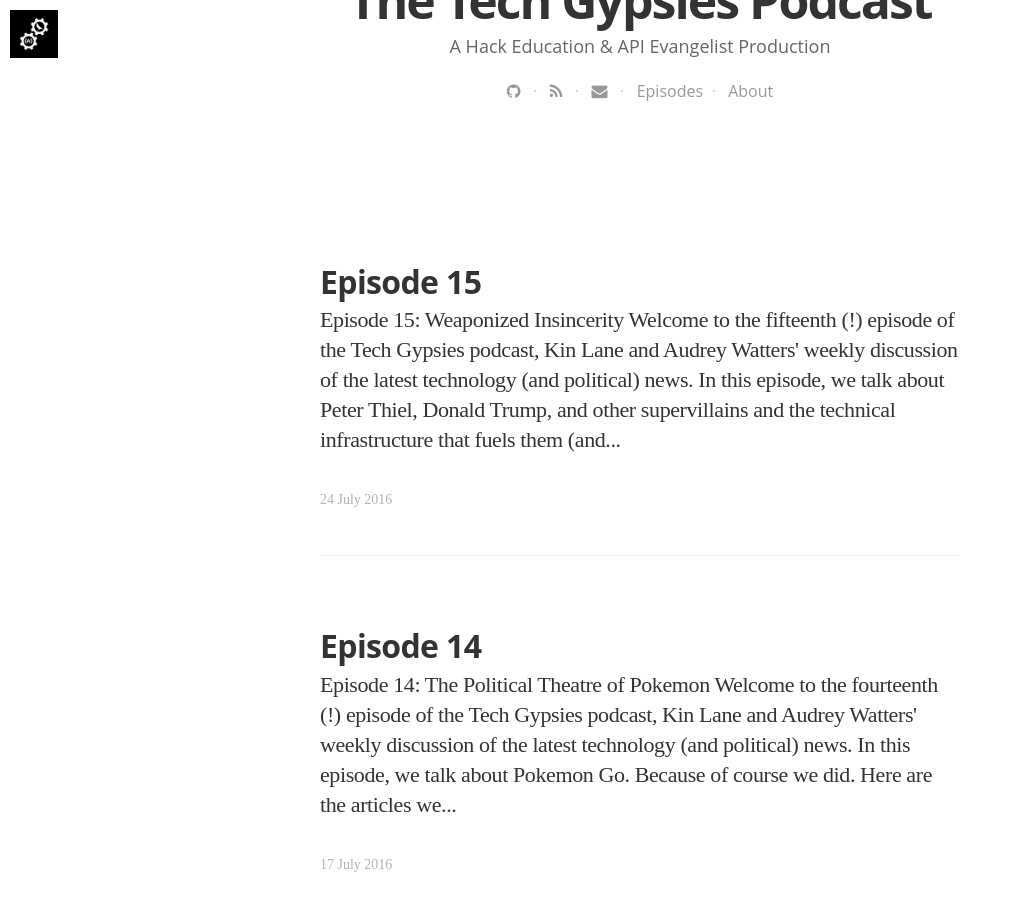
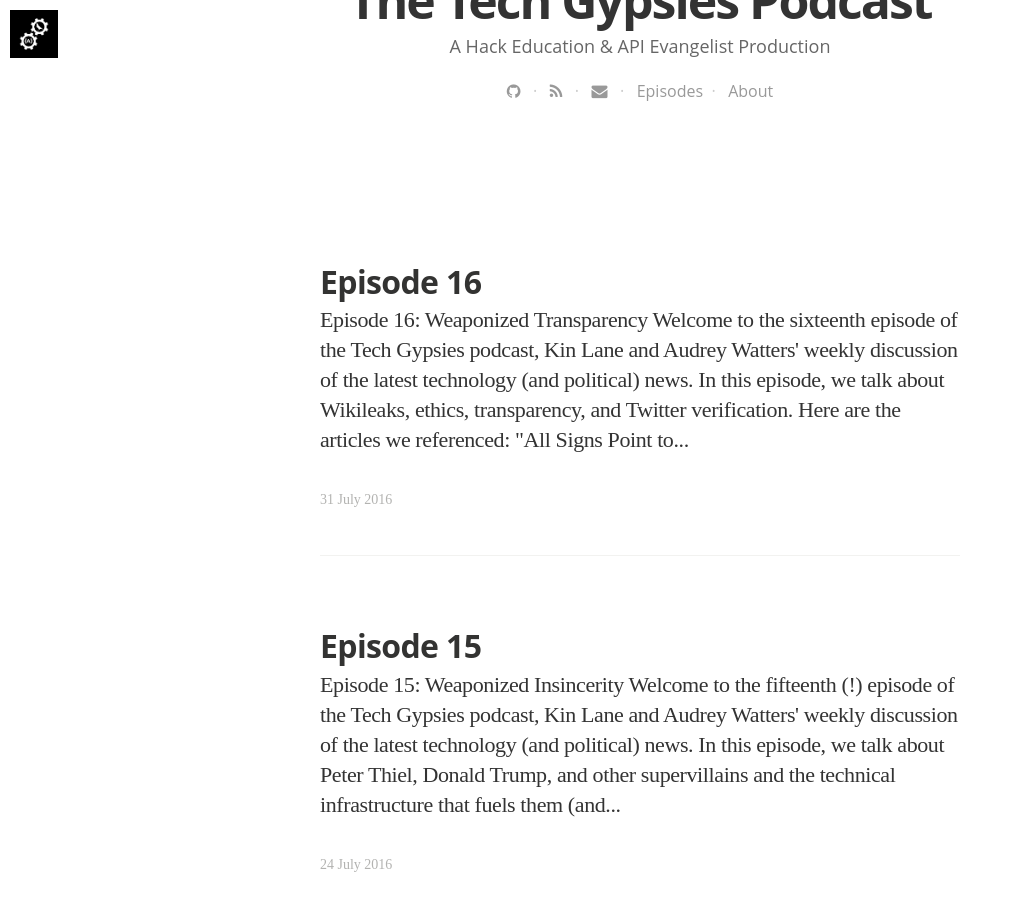
Before and after one commit to Techgypsies/podcast, a Jekyll site: the page built from blog/index.html, in a window 1280 px wide and 900 px high, scrolled down 559 px. Shown: the whole window, without its empty margins (0-1013 px from the left). Built offline with Jekyll 4.4.1, drawn with Linux system fonts in a browser that asks for light colours; nearby versions of some CDN libraries; some web fonts are replaced; the list of posts is cut into pages by our own code; some of the changed text lies outside the part shown.

Commit message:
new episode

```diff
--- a/_data/podcasts.yaml
+++ b/_data/podcasts.yaml
@@ -208,3 +208,17 @@
   tags:
   - Technology
   - Politics
+- title: "Tech Gypsies Episode 16"
+  summary: "In this episode, we talk about Wikileaks, ethics, transparency, and Twitter verification."
+  description: "In this episode, we talk about Wikileaks, ethics, transparency, and Twitter verification."
+  subtitle: "Tech, Scrutinized"
+  image: /assets/images/tech-gypsies-podcast-1500.png
+  audio_file: http://s3.amazonaws.com/techgypsies/techgypsies-2016-07-31.mp3
+  audio_length: 49830683
+  sound_cloud: https://soundcloud.com/kinlane/techgypsies-2016-07-31
+  duration: '0:34:36'
+  publish_date: "2016-07-31 09:00:00"
+  url: 2016/07/31/episode-16
+  tags:
+  - Technology
+  - Politics
--- /dev/null
+++ b/_posts/2016-07-31-episode-16.html
@@ -0,0 +1,26 @@
+---
+layout: post
+title: "Episode 16"
+date: 2016-07-31 08:35:00 +0000
+tags:
+image: https://s3.amazonaws.com/techgypsies/2016-07-31-power.jpg
+imagecredits: https://www.flickr.com/photos/nacaseven/840550736
+---
+<h3>Episode 16: Weaponized Transparency</h3>
+<br />
+<p>Welcome to the sixteenth episode of the Tech Gypsies podcast, <a href="http://kinlane.com">Kin Lane</a> and <a href="http://audreywatters.com">Audrey Watters</a>' weekly discussion of the latest technology (and political) news.</p>
+
+<p>In this episode, we talk about Wikileaks, ethics, transparency, and Twitter verification.</p>
+
+<p>
+<iframe width="100%" height="166" scrolling="no" frameborder="no" src="https://w.soundcloud.com/player/?url=https%3A//api.soundcloud.com/tracks/276261125&amp;color=ff5500&amp;auto_play=false&amp;hide_related=false&amp;show_comments=true&amp;show_user=true&amp;show_reposts=false"></iframe>
+</p>
+
+<p>Here are the articles we referenced:</p>
+<ul>
+<li>"<a href="https://motherboard.vice.com/read/all-signs-point-to-russia-being-behind-the-dnc-hack">All Signs Point to Russia Being Behind the DNC Hack</a>" on Motherboard Vice</li>
+<li>"<a href="https://psmag.com/system-rigged-for-hillary-clinton-wikileaks-emails-dnc-cf1e9d7bd83a#.u1xt069q1">Was the System Rigged for Hillary Clinton?</a>" on the Pacific Standard</li>
+<li>"<a href="http://sunlightfoundation.com/blog/2016/07/28/on-weaponized-transparency/">On Weaponized Transparency</a>" by Alex Howard</li>
+</ul>
+
+<p>Feedback is welcome. You should email Kin with it though.</p>
--- a/index.html
+++ b/index.html
@@ -10,6 +10,6 @@
 
 <p><a href="http://podcast.techgypsi.es/blog/">Show notes</a> can also be subscribed to <a href="http://podcast.techgypsi.es/blog.xml">via RSS</a>.</p>
 
-<p><strong>Latest Episode: <a href="http://podcast.techgypsi.es/2016/07/24/episode-15">15</a></strong></p>
+<p><strong>Latest Episode: <a href="http://podcast.techgypsi.es/2016/07/31/episode-16">16</a></strong></p>
 
 <p style="text-align: right; font-size:12px"><em>Image credits: <a href="https://flic.kr/p/GTax17">Drone Recovery</a></em></p>
```
